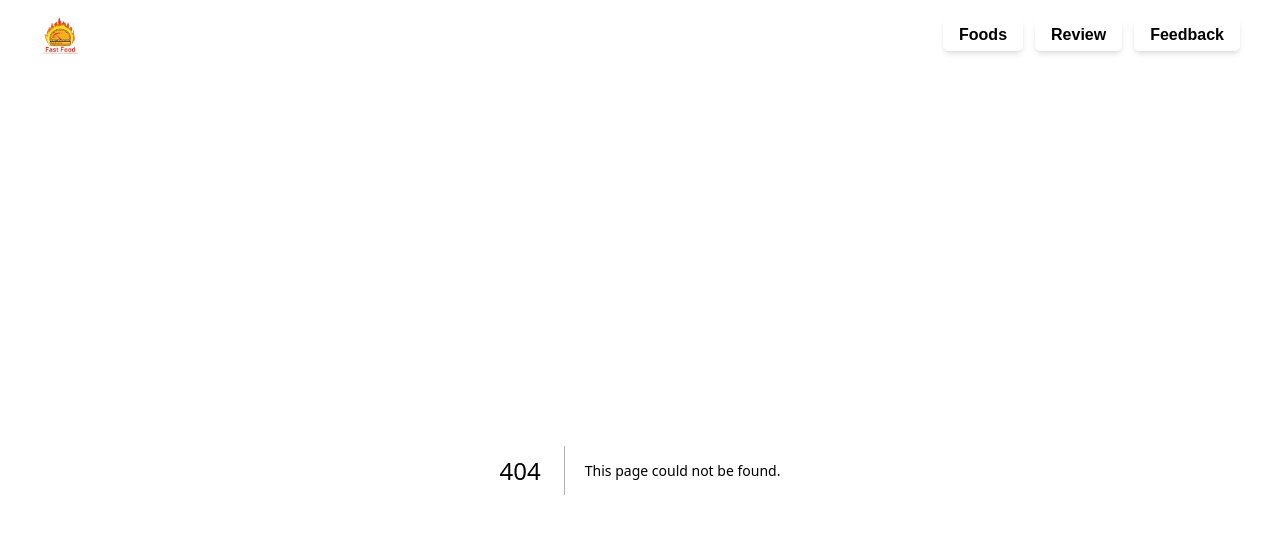
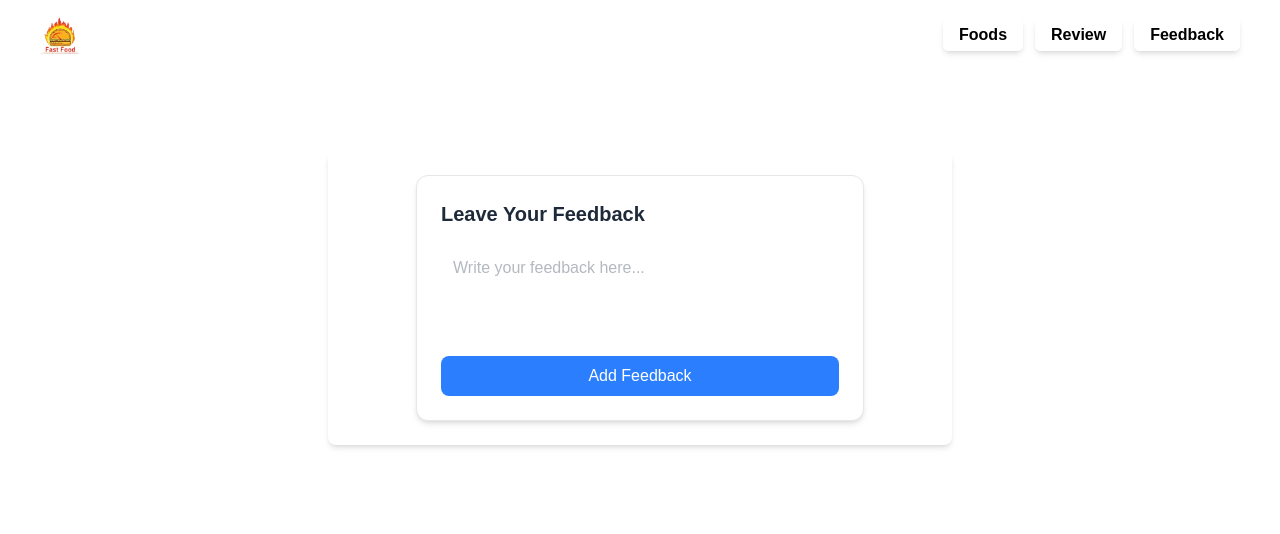
Before and after one commit to abapurbo/next-js-core-concept, a Next.js app: page /feedback/add in a window 1280 px wide. Before the commit this address had no page. Shown: the top 534 px of the page. Built offline with nearby package versions, Linux system fonts and the light colour scheme.

Commit message:
added user feedback fucntionality

```diff
--- a/src/app/api/feedback/route.js
+++ b/src/app/api/feedback/route.js
@@ -1,4 +1,5 @@
 import { connect } from "@/app/lib/connectDB";
+import { revalidatePath } from "next/cache";
 const feedbackCollection = connect('feedbacks');
 
 export async function GET(request) {
@@ -15,6 +16,7 @@ export async function POST(request) {
         })
     }
     const newFeedback = { message, data: new Date().toISOString() };
-    const result =await feedbackCollection.insertOne(newFeedback);
+    const result = await feedbackCollection.insertOne(newFeedback);
+    revalidatePath('/feedback');
     return Response.json(result)
 }
--- /dev/null
+++ b/src/app/feedback/add/page.jsx
@@ -0,0 +1,15 @@
+import FeedbackForm from "@/components/forms/FeedbackFrom";
+import React from "react";
+
+export default function AddFeedbackPage() {
+    return (
+        <div className="max-w-2xl mx-auto p-6">
+            <h1 className="text-2xl font-bold text-white mb-6">
+                Add Your Feedback
+            </h1>
+            <div className=" p-6 rounded-lg shadow-md text-gray-500">
+                <FeedbackForm></FeedbackForm>
+            </div>
+        </div>
+    );
+}
--- a/src/app/feedback/page.jsx
+++ b/src/app/feedback/page.jsx
@@ -1,8 +1,12 @@
 import { FeedbackCard } from "@/components/Cards/FeedbackCard";
+import Link from "next/link";
 import React from "react";
 // get a user feedback
 const getUserFeedback = async () => {
-    const res = await fetch('http://localhost:3000/api/feedback')
+    const res = await fetch('http://localhost:3000/api/feedback',{
+        cache:'force-cache'
+
+    })
     const data = await res.json();
     return data;
 
@@ -13,7 +17,7 @@ export default async function FeedbackPage() {
     return <div className="px-14">
         <h1 className="text-3xl font-bold text-center my-5">User Feedback</h1>
         <div>
-            <button className="btn">Add a Feedback</button>
+            <Link href="/feedback/add" className="btn ">Add a Feedback</Link>
         </div>
         <div className="grid grid-cols-3 gap-3 mt-10 ">
             {
--- /dev/null
+++ b/src/components/forms/FeedbackFrom.jsx
@@ -0,0 +1,45 @@
+"use client";
+import React from "react";
+export default function FeedbackForm() {
+    const handleAddFeedback = (e) => {
+        try {
+            e.preventDefault();
+            const feedback = e.target.feedback.value;
+
+            fetch('http://localhost:3000/api/feedback', {
+                method: 'POST',
+                headers: {
+                    "Content-Type": "application/json"
+                },
+                body: JSON.stringify({ message: feedback })
+            })
+            feedback.value = '';
+        }
+        catch (err) {
+            console.log(err)
+        }
+
+    }
+    return (
+        <div className="max-w-md mx-auto bg-white shadow-md rounded-xl p-6 border border-gray-200">
+            <h2 className="text-xl font-semibold mb-4 text-gray-800">Leave Your Feedback</h2>
+            <form onSubmit={handleAddFeedback} className="flex flex-col gap-4">
+                {/* Textarea */}
+                <textarea
+                    placeholder="Write your feedback here..."
+                    required
+                    name="feedback"
+                    className="w-full h-24 p-3 borderrounded-lg focus:outline-none focus:ring-2 focus:ring-blue-400 resize-none"
+                ></textarea>
+
+                {/* Submit Button */}
+                <button
+                    type="submit"
+                    className="px-4 py-2 bg-blue-500 text-white rounded-lg hover:bg-blue-600 transition"
+                >
+                    Add Feedback
+                </button>
+            </form>
+        </div>
+    );
+}
```
